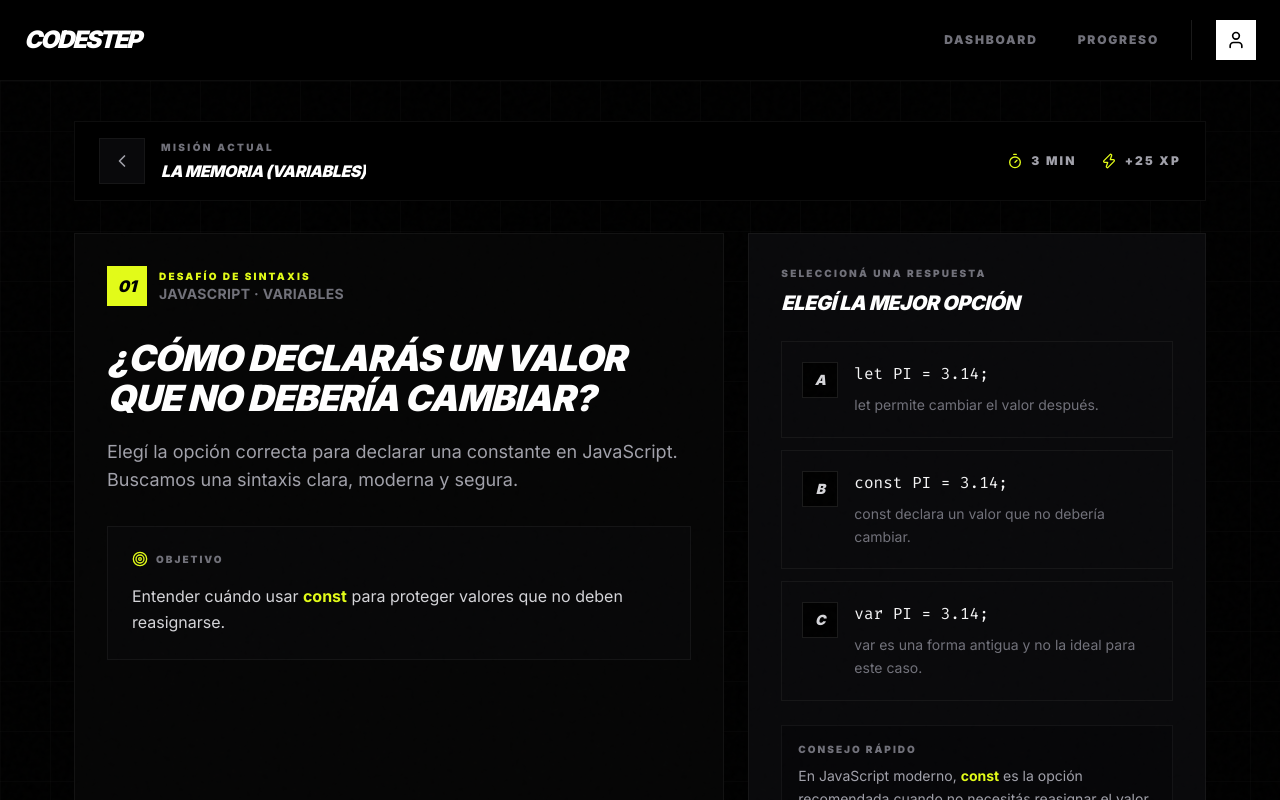
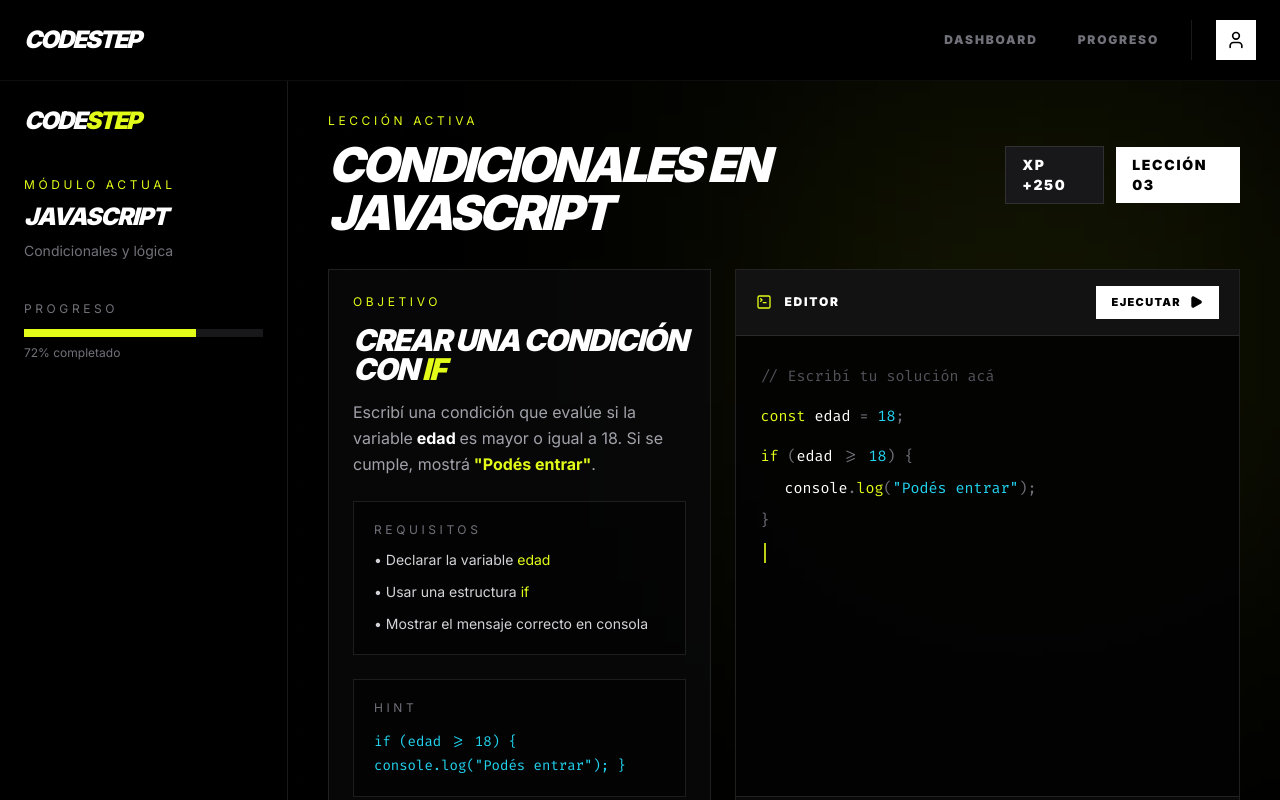
Before and after one commit to ipiseradev/CodeStep, a React (Vite) app: page /lesson/1 in a window 1280 px wide. Shown: the top 800 px of the page. Built offline with nearby package versions, Linux system fonts and the light colour scheme.

Commit message:
feat: login y register funcionando y mejoras en UI

```diff
--- a/index.html
+++ b/index.html
@@ -4,7 +4,7 @@
     <meta charset="UTF-8" />
     <link rel="icon" type="image/png" href="/favicon.png" />
     <meta name="viewport" content="width=device-width, initial-scale=1.0" />
-    <title>CODE-STEP</title>
+    <title>Step-Code</title>
   </head>
   <body>
     <div id="root"></div>
--- a/src/App.jsx
+++ b/src/App.jsx
@@ -3,7 +3,7 @@ import { AnimatePresence } from 'framer-motion';
 import { ProgressProvider } from './context/ProgressContext';
 import Navbar from './components/layout/Navbar';
 import Footer from './components/layout/Footer';
-
+import Auth from './pages/Auth';
 // Pages
 import Landing from './pages/Landing';
 import Dashboard from './pages/Dashboard';
@@ -20,6 +20,7 @@ function AnimatedRoutes() {
         <Route path="/dashboard" element={<Dashboard />} />
         <Route path="/lesson/:id" element={<Lesson />} />
         <Route path="/profile" element={<Profile />} />
+        <Route path="/auth" element={<Auth />} />
       </Routes>
     </AnimatePresence>
   );
--- a/src/components/ui/HeroTerminal.jsx
+++ b/src/components/ui/HeroTerminal.jsx
@@ -44,7 +44,7 @@ const codeLines = [
     type: 'code',
     parts: [
       { text: '  track: ', color: 'text-zinc-400' },
-      { text: '"frontend_dev"', color: 'text-cyan-400' },
+      { text: '"Full Stack Dev"', color: 'text-cyan-400' },
       { text: ',', color: 'text-zinc-500' },
     ],
   },
--- a/src/pages/Dashboard.jsx
+++ b/src/pages/Dashboard.jsx
@@ -98,7 +98,7 @@ export default function Dashboard() {
             <div className="space-y-4">
               <div className="flex items-center gap-3">
                 <span className="h-[1px] w-12 bg-primary-500" />
-                <span className="text-[10px] uppercase tracking-[0.5em] text-primary-500 font-black">Resumen de cuenta</span>
+                <span className="text-[10px] uppercase tracking-[0.5em] text-primary-500 font-black">Estadisticas de Tu Cuenta</span>
               </div>
               <h2 className="text-6xl lg:text-7xl font-black italic uppercase tracking-tighter leading-none">
                 Bienvenido, <span className="text-zinc-500">Ignacio</span>
@@ -108,7 +108,7 @@ export default function Dashboard() {
             <div className="flex items-center gap-6 pb-2">
               <div className="text-right">
                 <p className="text-[9px] text-zinc-600 font-bold uppercase tracking-widest mb-1">Estado de cuenta</p>
-                <p className="text-xs font-black text-primary-500 tracking-tighter uppercase">Pro Member</p>
+                <p className="text-xs font-black text-primary-500 tracking-tighter uppercase">Admin</p>
               </div>
               <div className="h-8 w-[1px] bg-white/10" />
               <div className="px-5 py-2 bg-white text-black text-[11px] font-black uppercase tracking-tighter italic">Nivel 04</div>
--- a/src/pages/Lesson.jsx
+++ b/src/pages/Lesson.jsx
@@ -1,336 +1,190 @@
-import { motion, AnimatePresence } from 'framer-motion';
-import {
-  ChevronLeft,
-  CheckCircle2,
-  XCircle,
-  Zap,
-  Timer,
-  Target,
-  ArrowRight,
-} from 'lucide-react';
-import { useNavigate } from 'react-router-dom';
-import { useState } from 'react';
-import { useProgress } from '../context/ProgressContext';
-import modules from '../data/modules';
+import { motion } from 'framer-motion';
+import { Play, CheckCircle2, ChevronRight, TerminalSquare } from 'lucide-react';
 
 export default function Lesson() {
-  const navigate = useNavigate();
-  const { markModuleCompleted } = useProgress();
+  return (
+    <div className="min-h-screen bg-black text-white relative overflow-hidden">
+      <div className="absolute inset-0 grid-bg opacity-30 pointer-events-none" />
+      <div className="absolute top-0 right-0 w-[500px] h-[500px] bg-primary-500/10 blur-[140px] pointer-events-none" />
 
-  const moduleObj = modules[0];
+      <div className="relative z-10 flex min-h-screen">
+        <aside className="hidden lg:flex w-72 border-r border-white/10 bg-black/70 backdrop-blur-xl flex-col p-6">
+          <div className="mb-10">
+            <h1 className="text-2xl font-black italic tracking-[-0.08em] uppercase">
+              CODE<span className="text-primary-500">STEP</span>
+            </h1>
+          </div>
 
-  const [selectedOption, setSelectedOption] = useState(null);
-  const [showFeedback, setShowFeedback] = useState(false);
-  const [step, setStep] = useState('challenge');
+          <div className="space-y-3">
+            <p className="text-xs uppercase tracking-[0.3em] text-primary-500">
+              Módulo actual
+            </p>
+            <h2 className="text-2xl font-black italic uppercase leading-none">
+              JavaScript
+            </h2>
+            <p className="text-zinc-500 text-sm">
+              Condicionales y lógica
+            </p>
+          </div>
 
-  const correctOption = 1;
+          <div className="mt-10">
+            <p className="text-xs uppercase tracking-[0.3em] text-zinc-500 mb-3">
+              Progreso
+            </p>
+            <div className="h-2 bg-zinc-900 overflow-hidden">
+              <div className="h-full w-[72%] bg-primary-500" />
+            </div>
+            <p className="text-xs text-zinc-500 mt-2">72% completado</p>
+          </div>
+        </aside>
 
-  const options = [
-    {
-      id: 0,
-      label: 'A',
-      code: 'let PI = 3.14;',
-      explanation: 'let permite cambiar el valor después.',
-    },
-    {
-      id: 1,
-      label: 'B',
-      code: 'const PI = 3.14;',
-      explanation: 'const declara un valor que no debería cambiar.',
-    },
-    {
-      id: 2,
-      label: 'C',
-      code: 'var PI = 3.14;',
-      explanation: 'var es una forma antigua y no la ideal para este caso.',
-    },
-  ];
-
-  const handleCheckAnswer = () => {
-    if (selectedOption === null) return;
-    setShowFeedback(true);
-
-    if (selectedOption === correctOption) {
-      setTimeout(() => {
-        setStep('success');
-        markModuleCompleted(moduleObj.id);
-      }, 800);
-    }
-  };
-
-  const handleContinueChallenge = () => {
-    navigate('/profile');
-  };
-
-  const getOptionState = (id) => {
-    if (!showFeedback) {
-      return selectedOption === id
-        ? 'border-primary-500 bg-primary-500/8'
-        : 'border-white/5 bg-zinc-950 hover:border-white/10 hover:bg-zinc-900/70';
-    }
-
-    if (id === correctOption) {
-      return 'border-primary-500 bg-primary-500/10';
-    }
-
-    if (id === selectedOption && selectedOption !== correctOption) {
-      return 'border-red-500/50 bg-red-500/10';
-    }
-
-    return 'border-white/5 bg-zinc-950 opacity-60';
-  };
-
-  return (
-    <div className="min-h-screen bg-black text-white grid-bg noise-overlay">
-      <div className="max-w-[1180px] mx-auto px-6 py-8 md:py-10">
-        {/* Top bar */}
-        <div className="sticky top-0 z-20 mb-8 border border-white/5 bg-black/80 backdrop-blur-md">
-          <div className="flex items-center justify-between gap-4 px-4 md:px-6 py-4">
-            <div className="flex items-center gap-4 min-w-0">
-              <button
-                onClick={() => navigate('/dashboard')}
-                className="p-3 border border-white/5 bg-zinc-950 text-zinc-400 hover:text-white hover:border-white/10 transition-colors"
-              >
-                <ChevronLeft className="w-5 h-5" />
-              </button>
-
-              <div className="min-w-0">
-                <div className="text-[10px] font-black uppercase tracking-[0.24em] text-zinc-500 mb-1">
-                  Misión actual
-                </div>
-                <div className="text-sm md:text-base font-black uppercase italic tracking-tight text-white truncate">
-                  {moduleObj.title}
-                </div>
-              </div>
+        <main className="flex-1 px-6 md:px-10 py-8">
+          <div className="flex items-center justify-between mb-8">
+            <div>
+              <p className="text-xs uppercase tracking-[0.3em] text-primary-500 mb-3">
+                Lección activa
+              </p>
+              <h1 className="text-4xl md:text-5xl font-black italic uppercase tracking-[-0.06em]">
+                Condicionales en JavaScript
+              </h1>
             </div>
 
-            <div className="hidden md:flex items-center gap-6">
-              <div className="flex items-center gap-2 text-zinc-400">
-                <Timer className="w-4 h-4 text-primary-500" />
-                <span className="text-xs font-black uppercase tracking-[0.18em]">
-                  3 min
-                </span>
+            <div className="hidden md:flex items-center gap-3">
+              <div className="px-4 py-2 border border-white/10 bg-zinc-900 text-sm font-black uppercase tracking-[0.12em]">
+                XP +250
               </div>
-
-              <div className="flex items-center gap-2 text-zinc-400">
-                <Zap className="w-4 h-4 text-primary-500" />
-                <span className="text-xs font-black uppercase tracking-[0.18em]">
-                  +25 XP
-                </span>
+              <div className="px-4 py-2 bg-white text-black text-sm font-black uppercase tracking-[0.12em]">
+                Lección 03
               </div>
             </div>
           </div>
-        </div>
 
-        <AnimatePresence mode="wait">
-          {step === 'challenge' && (
-            <motion.div
-              key="challenge"
-              initial={{ opacity: 0, y: 18 }}
+          <div className="grid xl:grid-cols-[0.95fr_1.25fr] gap-6">
+            <motion.section
+              initial={{ opacity: 0, y: 14 }}
               animate={{ opacity: 1, y: 0 }}
-              exit={{ opacity: 0, y: -18 }}
-              transition={{ duration: 0.35 }}
-              className="grid lg:grid-cols-12 gap-6"
+              className="border border-white/10 bg-zinc-950/80 p-6"
             >
-              {/* Left */}
-              <div className="lg:col-span-7 border border-white/5 bg-[#050505] p-6 md:p-8">
-                <div className="flex items-center gap-3 mb-8">
-                  <div className="w-10 h-10 bg-primary-500 text-black flex items-center justify-center font-black italic">
-                    01
+              <p className="text-xs uppercase tracking-[0.3em] text-primary-500 mb-4">
+                Objetivo
+              </p>
+
+              <h2 className="text-3xl font-black italic uppercase leading-[0.95] mb-4">
+                Crear una condición
+                <br />
+                con <span className="text-primary-500">if</span>
+              </h2>
+
+              <p className="text-zinc-400 leading-relaxed mb-6">
+                Escribí una condición que evalúe si la variable
+                <span className="text-white font-bold"> edad </span>
+                es mayor o igual a 18. Si se cumple, mostr&aacute;
+                <span className="text-primary-500 font-bold"> "Podés entrar"</span>.
+              </p>
+
+              <div className="border border-white/10 bg-black/50 p-5 mb-6">
+                <p className="text-xs uppercase tracking-[0.3em] text-zinc-500 mb-3">
+                  Requisitos
+                </p>
+
+                <ul className="space-y-3 text-sm text-zinc-300">
+                  <li>• Declarar la variable <span className="text-primary-500">edad</span></li>
+                  <li>• Usar una estructura <span className="text-primary-500">if</span></li>
+                  <li>• Mostrar el mensaje correcto en consola</li>
+                </ul>
+              </div>
+
+              <div className="border border-white/10 bg-black/50 p-5 mb-6">
+                <p className="text-xs uppercase tracking-[0.3em] text-zinc-500 mb-3">
+                  Hint
+                </p>
+                <code className="text-sm text-cyan-400 font-mono">
+                  if (edad &gt;= 18) {'{'} console.log("Podés entrar"); {'}'}
+                </code>
+              </div>
+
+              <button className="group inline-flex items-center gap-3 bg-white px-5 py-3 text-black text-xs font-black uppercase tracking-[0.12em] hover:bg-primary-500 transition-all">
+                Validar solución
+                <CheckCircle2 className="w-4 h-4 transition-transform group-hover:scale-110" />
+              </button>
+            </motion.section>
+
+            <motion.section
+              initial={{ opacity: 0, y: 14 }}
+              animate={{ opacity: 1, y: 0 }}
+              transition={{ delay: 0.08 }}
+              className="border border-white/10 bg-zinc-950/80 overflow-hidden"
+            >
+              <div className="flex items-center justify-between px-5 py-4 border-b border-white/10 bg-zinc-900/60">
+                <div className="flex items-center gap-3">
+                  <TerminalSquare className="w-4 h-4 text-primary-500" />
+                  <span className="text-xs font-black uppercase tracking-[0.15em]">
+                    Editor
+                  </span>
+                </div>
+
+                <button className="group inline-flex items-center gap-2 bg-white px-4 py-2 text-black text-[11px] font-black uppercase tracking-[0.12em] hover:bg-primary-500 transition-all">
+                  Ejecutar
+                  <Play className="w-3.5 h-3.5 fill-current" />
+                </button>
+              </div>
+
+              <div className="grid lg:grid-rows-[1fr_180px] min-h-[640px]">
+                <div className="p-6 bg-black/70 font-mono text-[15px] leading-8 text-zinc-200">
+                  <div className="text-zinc-600 mb-2">// Escribí tu solución acá</div>
+                  <div>
+                    <span className="text-primary-500">const</span>{' '}
+                    <span className="text-white">edad</span>{' '}
+                    <span className="text-zinc-500">=</span>{' '}
+                    <span className="text-cyan-400">18</span>
+                    <span className="text-zinc-500">;</span>
+                  </div>
+                  <div className="mt-2">
+                    <span className="text-primary-500">if</span>{' '}
+                    <span className="text-zinc-500">(</span>
+                    <span className="text-white">edad</span>{' '}
+                    <span className="text-zinc-500">&gt;=</span>{' '}
+                    <span className="text-cyan-400">18</span>
+                    <span className="text-zinc-500">) {'{'}</span>
+                  </div>
+                  <div className="ml-6">
+                    <span className="text-white">console</span>
+                    <span className="text-zinc-500">.</span>
+                    <span className="text-primary-500">log</span>
+                    <span className="text-zinc-500">(</span>
+                    <span className="text-cyan-400">"Podés entrar"</span>
+                    <span className="text-zinc-500">);</span>
                   </div>
                   <div>
-                    <div className="text-[10px] font-black uppercase tracking-[0.22em] text-primary-500">
-                      Desafío de sintaxis
-                    </div>
-                    <div className="text-sm text-zinc-500 font-bold uppercase tracking-wide">
-                      JavaScript · Variables
-                    </div>
+                    <span className="text-zinc-500">{'}'}</span>
+                  </div>
+
+                  <div className="inline-block ml-1 h-5 w-[2px] bg-primary-500 align-middle animate-pulse" />
+                </div>
+
+                <div className="border-t border-white/10 bg-zinc-950/90 p-5">
+                  <p className="text-xs uppercase tracking-[0.3em] text-primary-500 mb-3">
+                    Output
+                  </p>
+
+                  <div className="bg-black border border-white/10 p-4 font-mono text-sm text-zinc-300 min-h-[100px]">
+                    <div className="text-zinc-500">&gt; Ejecutando validación...</div>
+                    <div className="text-primary-500 mt-2">&gt; Resultado correcto</div>
+                    <div className="text-white mt-1">&gt; "Podés entrar"</div>
+                  </div>
+
+                  <div className="mt-4 flex justify-end">
+                    <button className="group inline-flex items-center gap-3 bg-white px-5 py-3 text-black text-xs font-black uppercase tracking-[0.12em] hover:bg-primary-500 transition-all">
+                      Siguiente lección
+                      <ChevronRight className="w-4 h-4 transition-transform group-hover:translate-x-1" />
+                    </button>
                   </div>
                 </div>
-
-                <h1 className="text-2xl md:text-4xl font-black italic uppercase tracking-tight leading-tight mb-5">
-                  ¿Cómo declarás un valor que no debería cambiar?
-                </h1>
-
-                <p className="text-zinc-400 text-base md:text-lg leading-relaxed max-w-2xl mb-8">
-                  Elegí la opción correcta para declarar una constante en JavaScript.
-                  Buscamos una sintaxis clara, moderna y segura.
-                </p>
-
-                <div className="border border-white/5 bg-zinc-950/70 p-5 md:p-6">
-                  <div className="flex items-center gap-2 mb-4">
-                    <Target className="w-4 h-4 text-primary-500" />
-                    <span className="text-[10px] font-black uppercase tracking-[0.2em] text-zinc-500">
-                      Objetivo
-                    </span>
-                  </div>
-
-                  <p className="text-zinc-300 leading-relaxed">
-                    Entender cuándo usar <span className="text-primary-500 font-bold">const</span>{' '}
-                    para proteger valores que no deben reasignarse.
-                  </p>
-                </div>
               </div>
-
-              {/* Right */}
-              <div className="lg:col-span-5 border border-white/5 bg-zinc-950 p-6 md:p-8 flex flex-col">
-                <div className="mb-6">
-                  <div className="text-[10px] font-black uppercase tracking-[0.22em] text-zinc-500 mb-2">
-                    Seleccioná una respuesta
-                  </div>
-                  <div className="text-lg md:text-xl font-black italic uppercase tracking-tight">
-                    Elegí la mejor opción
-                  </div>
-                </div>
-
-                <div className="space-y-3">
-                  {options.map((option) => (
-                    <button
-                      key={option.id}
-                      onClick={() => !showFeedback && setSelectedOption(option.id)}
-                      className={`w-full text-left border p-4 md:p-5 transition-all ${getOptionState(
-                        option.id
-                      )}`}
-                    >
-                      <div className="flex items-start gap-4">
-                        <div className="w-9 h-9 shrink-0 border border-white/10 bg-black flex items-center justify-center text-sm font-black italic text-zinc-300">
-                          {option.label}
-                        </div>
-
-                        <div className="flex-1">
-                          <div className="font-mono text-sm md:text-base text-zinc-100 mb-2">
-                            {option.code}
-                          </div>
-                          <div className="text-sm text-zinc-500 leading-relaxed">
-                            {option.explanation}
-                          </div>
-                        </div>
-
-                        {showFeedback && option.id === correctOption && (
-                          <CheckCircle2 className="w-5 h-5 text-primary-500 shrink-0 mt-1" />
-                        )}
-
-                        {showFeedback &&
-                          option.id === selectedOption &&
-                          selectedOption !== correctOption && (
-                            <XCircle className="w-5 h-5 text-red-400 shrink-0 mt-1" />
-                          )}
-                      </div>
-                    </button>
-                  ))}
-                </div>
-
-                <div className="mt-6 border border-white/5 bg-black/30 p-4">
-                  <div className="text-[10px] font-black uppercase tracking-[0.2em] text-zinc-500 mb-2">
-                    Consejo rápido
-                  </div>
-                  <p className="text-sm text-zinc-400 leading-relaxed">
-                    En JavaScript moderno, <span className="text-primary-500 font-bold">const</span>{' '}
-                    es la opción recomendada cuando no necesitás reasignar el valor.
-                  </p>
-                </div>
-
-                <div className="mt-6">
-                  {!showFeedback ? (
-                    <button
-                      onClick={handleCheckAnswer}
-                      disabled={selectedOption === null}
-                      className="w-full bg-primary-500 text-black font-black uppercase tracking-[0.18em] text-sm md:text-base py-4 disabled:opacity-40 disabled:cursor-not-allowed hover:brightness-105 transition"
-                    >
-                      Validar respuesta
-                    </button>
-                  ) : (
-                    <motion.div
-                      initial={{ opacity: 0, y: 12 }}
-                      animate={{ opacity: 1, y: 0 }}
-                      className={`border p-4 ${selectedOption === correctOption
-                        ? 'border-primary-500/30 bg-primary-500/10'
-                        : 'border-red-500/30 bg-red-500/10'
-                        }`}
-                    >
-                      <div className="flex items-start gap-3">
-                        {selectedOption === correctOption ? (
-                          <CheckCircle2 className="w-5 h-5 text-primary-500 mt-0.5" />
-                        ) : (
-                          <XCircle className="w-5 h-5 text-red-400 mt-0.5" />
-                        )}
-
-                        <div>
-                          <div className="font-black uppercase tracking-[0.16em] text-sm mb-1">
-                            {selectedOption === correctOption
-                              ? 'Respuesta correcta'
-                              : 'Respuesta incorrecta'}
-                          </div>
-                          <p className="text-sm text-zinc-300 leading-relaxed">
-                            {selectedOption === correctOption
-                              ? 'Perfecto. Const protege mejor un valor que no debería cambiar.'
-                              : 'Casi. Para este caso, la mejor opción es usar const.'}
-                          </p>
-                        </div>
-                      </div>
-                    </motion.div>
-                  )}
-                </div>
-              </div>
-            </motion.div>
-          )}
-
-          {step === 'success' && (
-            <motion.div
-              key="success"
-              initial={{ opacity: 0, scale: 0.98, y: 16 }}
-              animate={{ opacity: 1, scale: 1, y: 0 }}
-              exit={{ opacity: 0 }}
-              transition={{ duration: 0.35 }}
-              className="max-w-3xl mx-auto border border-primary-500/20 bg-[#050505] p-8 md:p-12 text-center"
-            >
-              <div className="w-20 h-20 mx-auto mb-6 bg-primary-500 text-black flex items-center justify-center">
-                <CheckCircle2 className="w-10 h-10" />
-              </div>
-
-              <div className="text-[10px] font-black uppercase tracking-[0.26em] text-primary-500 mb-4">
-                Misión completada
-              </div>
-
-              <h2 className="text-3xl md:text-5xl font-black italic uppercase tracking-tight mb-4">
-                Excelente ejecución
-              </h2>
-
-              <p className="text-zinc-400 text-base md:text-lg max-w-xl mx-auto leading-relaxed mb-8">
-                Resolviste correctamente la misión y sumaste progreso real en tu camino
-                como programador.
-              </p>
-
-              <div className="grid md:grid-cols-3 gap-3 mb-8">
-                <RewardCard label="Recompensa" value="+25 XP" highlight />
-                <RewardCard label="Concepto" value="Constantes" />
-                <RewardCard label="Estado" value="Validado" />
-              </div>
-
-              <button
-                onClick={handleContinueChallenge}
-                className="inline-flex items-center gap-3 bg-primary-500 text-black px-6 md:px-8 py-4 font-black uppercase tracking-[0.16em] hover:brightness-105 transition"
-              >
-                Continuar
-                <ArrowRight className="w-5 h-5" />
-              </button>
-            </motion.div>
-          )}
-        </AnimatePresence>
+            </motion.section>
+          </div>
+        </main>
       </div>
     </div>
   );
 }
-
-function RewardCard({ label, value, highlight = false }) {
-  return (
-    <div className="border border-white/5 bg-zinc-950 p-5">
-      <div className="text-[10px] font-black uppercase tracking-[0.2em] text-zinc-500 mb-2">
-        {label}
-      </div>
-      <div className={`text-xl font-black italic uppercase ${highlight ? 'text-primary-500' : 'text-white'}`}>
-        {value}
-      </div>
-    </div>
-  );
-}
```
Also changed, not shown: src/pages/Auth.jsx (added, +152 -0 lines), src/pages/Profile.jsx (+4 -4 lines).
